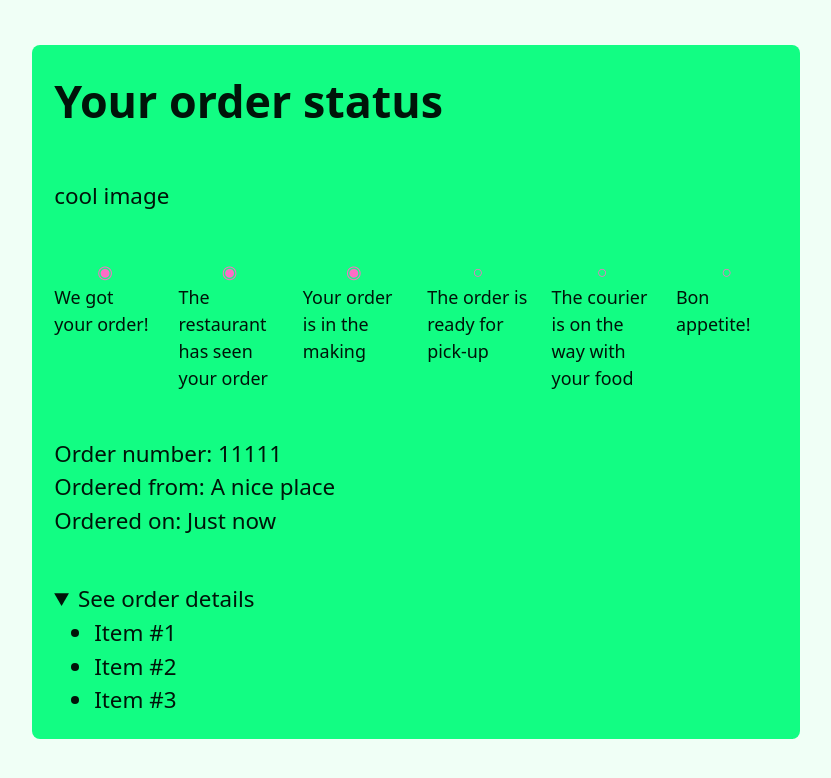
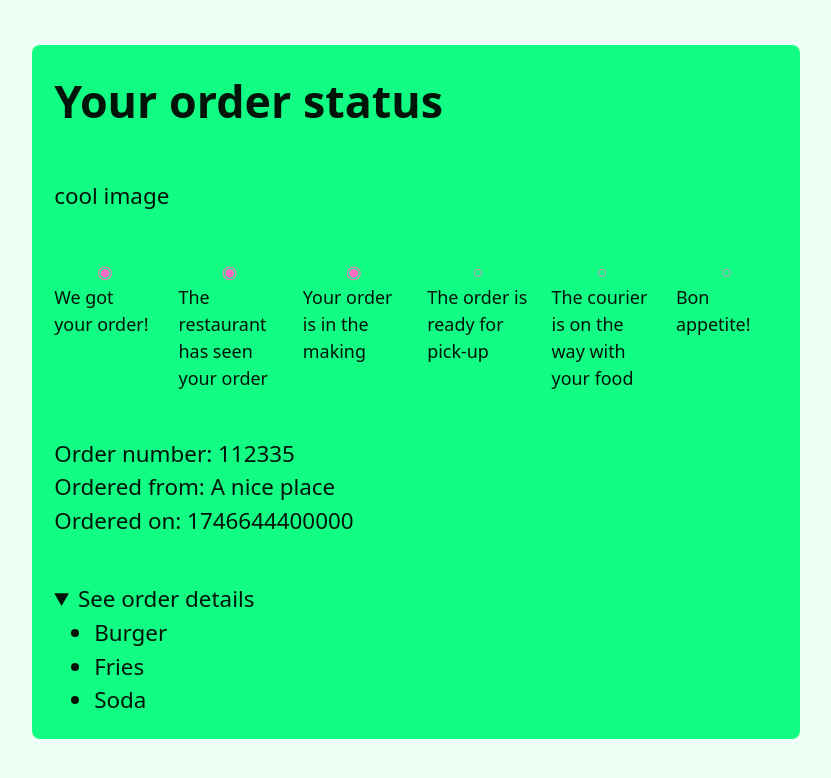
Before and after one commit to gregoryb79/int-fs-nov-24-delivery, a React (Vite) app: page / in a window 1280 px wide. Both pictures are taken after a click on the heading "See order details". Shown: the top 778 px of the page, without its empty margins (224-1055 px from the left). Built offline with nearby package versions, Linux system fonts and the light colour scheme.

Commit message:
render dynamic order

```diff
--- a/src/App.tsx
+++ b/src/App.tsx
@@ -2,6 +2,6 @@ import { TrackOrder } from "./TrackOrder";
 
 export function App() {
   return (
-    <TrackOrder />
+    <TrackOrder orderId="112335" />
   );
 }
--- a/src/TrackOrder.tsx
+++ b/src/TrackOrder.tsx
@@ -8,7 +8,35 @@ type OrderPhase =
     | "picked-up"
     | "arrived";
 
-export function TrackOrder() {
+type Order = {
+    id: string,
+    phase: OrderPhase,
+    timestamp: number,
+    restaurant: string,
+    items: string[],
+};
+
+type TrackOrderProps = {
+    orderId: string,
+};
+
+function getOrderById(id: string): Order {
+    return {
+        id,
+        phase: "making",
+        timestamp: new Date(2025, 4, 7, 19).valueOf(),
+        restaurant: "A nice place",
+        items: [
+            "Burger",
+            "Fries",
+            "Soda",
+        ],
+    };
+}
+
+export function TrackOrder({ orderId }: TrackOrderProps) {
+    const order = getOrderById(orderId);
+
     return (
         <main className={styles.container}>
             <h1>Your order status</h1>
@@ -22,16 +50,14 @@ export function TrackOrder() {
                 <div className={styles.step}>Bon appetite!</div>
             </div>
             <article>
-                <p>Order number: <span>11111</span></p>
-                <p>Ordered from: <span>A nice place</span></p>
-                <p>Ordered on: <time dateTime="11111">Just now</time></p>
+                <p>Order number: <span>{order.id}</span></p>
+                <p>Ordered from: <span>{order.restaurant}</span></p>
+                <p>Ordered on: <time dateTime={order.timestamp.toString()}>{order.timestamp}</time></p>
             </article>
             <details>
                 <summary>See order details</summary>
                 <ul>
-                    <li>Item #1</li>
-                    <li>Item #2</li>
-                    <li>Item #3</li>
+                    {order.items.map((item, index) => <li key={index}>{item}</li>)}
                 </ul>
             </details>
         </main>
```
